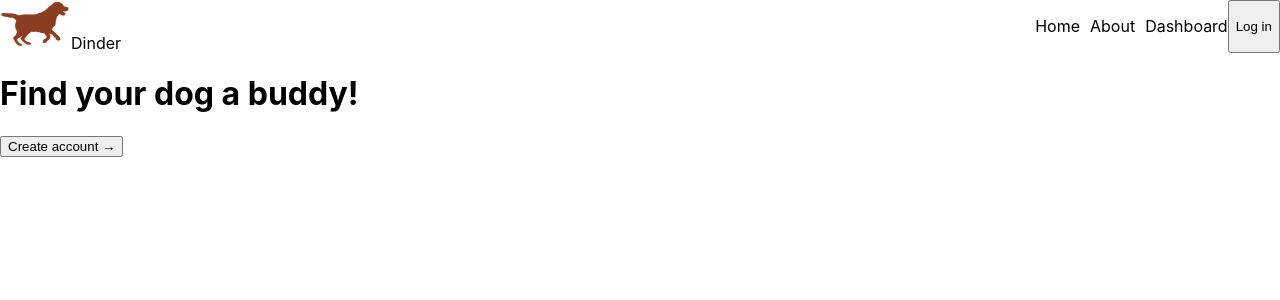
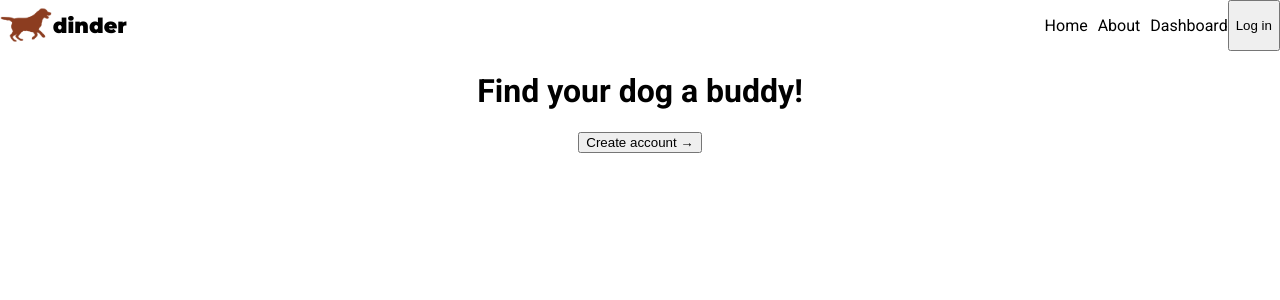
Before and after one commit to rudzupuke/SGT-final-task, a React (Create React App) app in the folder frontend/: page / in a window 1280 px wide. Shown: the top 300 px of the page. Built offline with nearby package versions, Linux system fonts and the light colour scheme.

Commit message:
adding basic styles

```diff
--- a/frontend/public/index.html
+++ b/frontend/public/index.html
@@ -24,20 +24,10 @@
       work correctly both with client-side routing and a non-root public URL.
       Learn how to configure a non-root public URL by running `npm run build`.
     -->
-    <title>React App</title>
+    <title>Dinder</title>
   </head>
   <body>
     <noscript>You need to enable JavaScript to run this app.</noscript>
     <div id="root"></div>
-    <!--
-      This HTML file is a template.
-      If you open it directly in the browser, you will see an empty page.
-
-      You can add webfonts, meta tags, or analytics to this file.
-      The build step will place the bundled scripts into the <body> tag.
-
-      To begin the development, run `npm start` or `yarn start`.
-      To create a production bundle, use `npm run build` or `yarn build`.
-    -->
   </body>
 </html>
--- a/frontend/src/App.css
+++ b/frontend/src/App.css
@@ -1,38 +1,4 @@
-.App {
+.app {
   text-align: center;
+  min-height: 100vh;
 }
-
-.App-logo {
-  height: 40vmin;
-  pointer-events: none;
-}
-
-@media (prefers-reduced-motion: no-preference) {
-  .App-logo {
-    animation: App-logo-spin infinite 20s linear;
-  }
-}
-
-.App-header {
-  background-color: #282c34;
-  min-height: 100vh;
-  display: flex;
-  flex-direction: column;
-  align-items: center;
-  justify-content: center;
-  font-size: calc(10px + 2vmin);
-  color: white;
-}
-
-.App-link {
-  color: #61dafb;
-}
-
-@keyframes App-logo-spin {
-  from {
-    transform: rotate(0deg);
-  }
-  to {
-    transform: rotate(360deg);
-  }
-}
--- a/frontend/src/components/Header/Header.css
+++ b/frontend/src/components/Header/Header.css
@@ -12,3 +12,18 @@
     list-style: none;
     gap: 10px;
 }
+
+.logo {
+    display: flex;
+    align-items: center;
+}
+
+.logo__text {
+    font-family: 'Montserrat', sans-serif;
+    font-weight: 700;
+    font-size: 1.3rem;
+}
+
+.logo__img {
+    max-width: 3.3rem;
+}
--- a/frontend/src/components/Header/Header.js
+++ b/frontend/src/components/Header/Header.js
@@ -6,7 +6,7 @@ const Header = () => {
 		<div className="header">
 			<div className="logo">
 				<img src={logo} className="logo__img" alt="logo"></img>
-				<span className="logo__text">Dinder</span>
+				<span className="logo__text">dinder</span>
 			</div>
 			<nav className="nav">
 				<ul className="nav__list">
--- a/frontend/src/index.css
+++ b/frontend/src/index.css
@@ -1,13 +1,8 @@
+@import-normalize;
+
+@import url('https://fonts.googleapis.com/css2?family=Montserrat:wght@900&family=Roboto:ital,wght@0,300;0,400;0,700;1,400&display=swap');
+
 body {
   margin: 0;
-  font-family: -apple-system, BlinkMacSystemFont, 'Segoe UI', 'Roboto', 'Oxygen',
-    'Ubuntu', 'Cantarell', 'Fira Sans', 'Droid Sans', 'Helvetica Neue',
-    sans-serif;
-  -webkit-font-smoothing: antialiased;
-  -moz-osx-font-smoothing: grayscale;
+  font-family: 'Roboto', sans-serif;
 }
-
-code {
-  font-family: source-code-pro, Menlo, Monaco, Consolas, 'Courier New',
-    monospace;
-}
```
